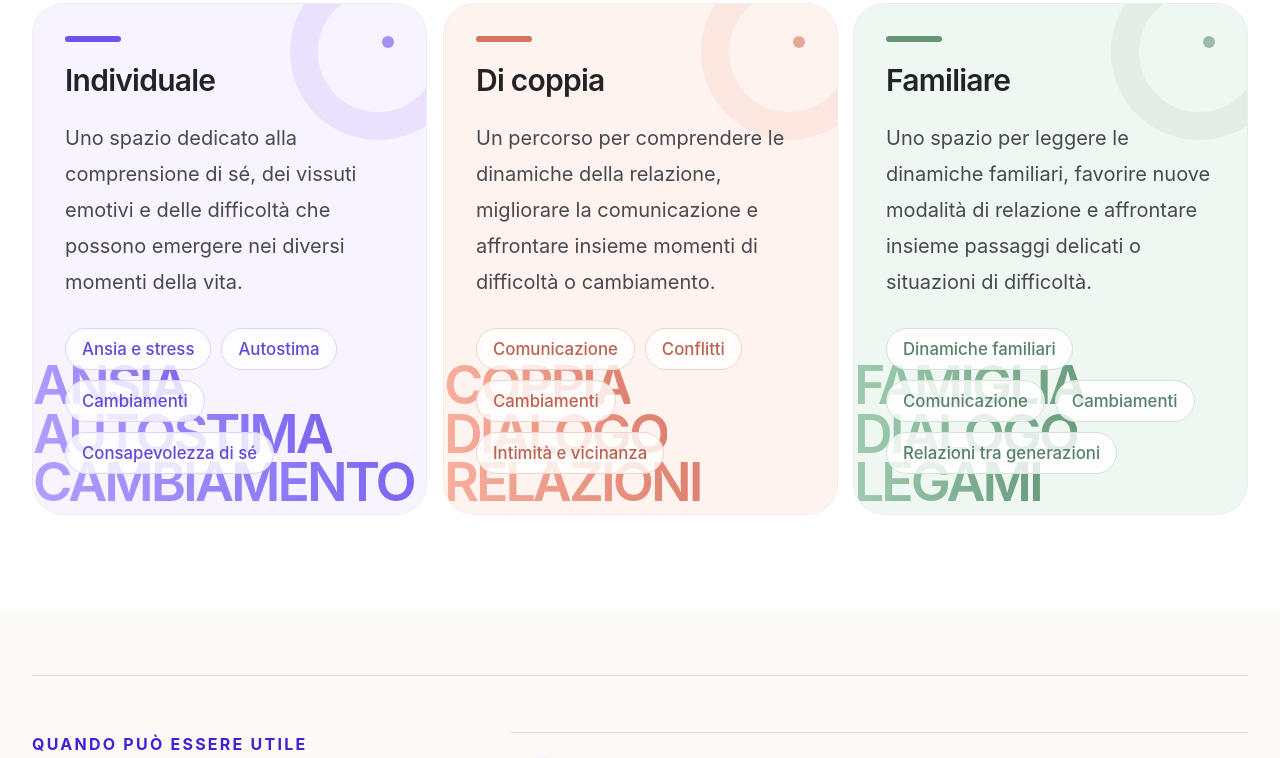
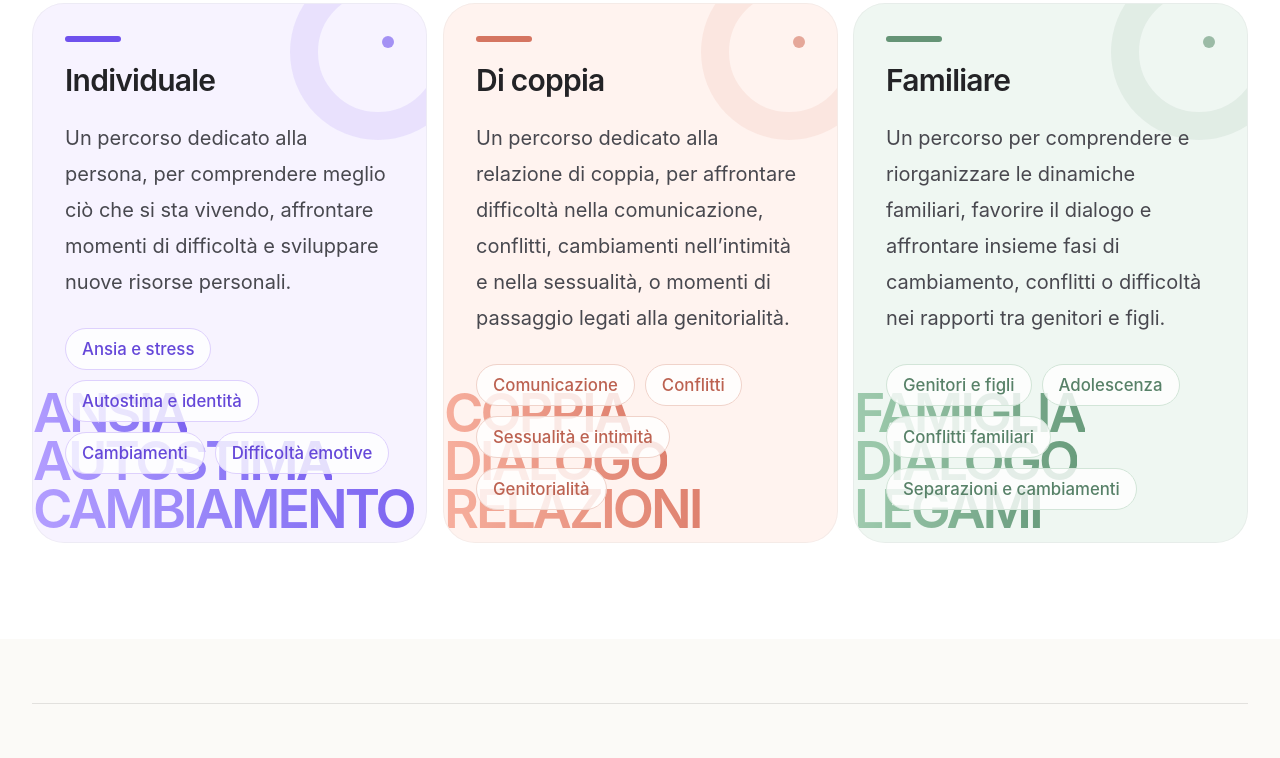
Before and after one commit to Yvanesse/giorgia-psychologist, a Next.js app: page / in a window 1280 px wide. Shown: the part 1720-2478 px from the top of the page. Built offline with nearby package versions, Linux system fonts and the light colour scheme; no server answers.

Commit message:
copy: differentiate individual couple and family paths

```diff
--- a/src/data/areas.ts
+++ b/src/data/areas.ts
@@ -11,22 +11,22 @@ export const areasContent: {
     {
       title: "Individuale",
       description:
-        "Uno spazio dedicato alla comprensione di sé, dei vissuti emotivi e delle difficoltà che possono emergere nei diversi momenti della vita.",
-      topics: ["Ansia e stress", "Autostima", "Cambiamenti", "Consapevolezza di sé"],
+        "Un percorso dedicato alla persona, per comprendere meglio ciò che si sta vivendo, affrontare momenti di difficoltà e sviluppare nuove risorse personali.",
+      topics: ["Ansia e stress", "Autostima e identità", "Cambiamenti", "Difficoltà emotive"],
       href: "/percorsi/individuale",
     },
     {
       title: "Di coppia",
       description:
-        "Un percorso per comprendere le dinamiche della relazione, migliorare la comunicazione e affrontare insieme momenti di difficoltà o cambiamento.",
-      topics: ["Comunicazione", "Conflitti", "Cambiamenti", "Intimità e vicinanza"],
+        "Un percorso dedicato alla relazione di coppia, per affrontare difficoltà nella comunicazione, conflitti, cambiamenti nell’intimità e nella sessualità, o momenti di passaggio legati alla genitorialità.",
+      topics: ["Comunicazione", "Conflitti", "Sessualità e intimità", "Genitorialità"],
       href: "/percorsi/coppia",
     },
     {
       title: "Familiare",
       description:
-        "Uno spazio per leggere le dinamiche familiari, favorire nuove modalità di relazione e affrontare insieme passaggi delicati o situazioni di difficoltà.",
-      topics: ["Dinamiche familiari", "Comunicazione", "Cambiamenti", "Relazioni tra generazioni"],
+        "Un percorso per comprendere e riorganizzare le dinamiche familiari, favorire il dialogo e affrontare insieme fasi di cambiamento, conflitti o difficoltà nei rapporti tra genitori e figli.",
+      topics: ["Genitori e figli", "Adolescenza", "Conflitti familiari", "Separazioni e cambiamenti"],
       href: "/percorsi/familiare",
     },
   ],
```
